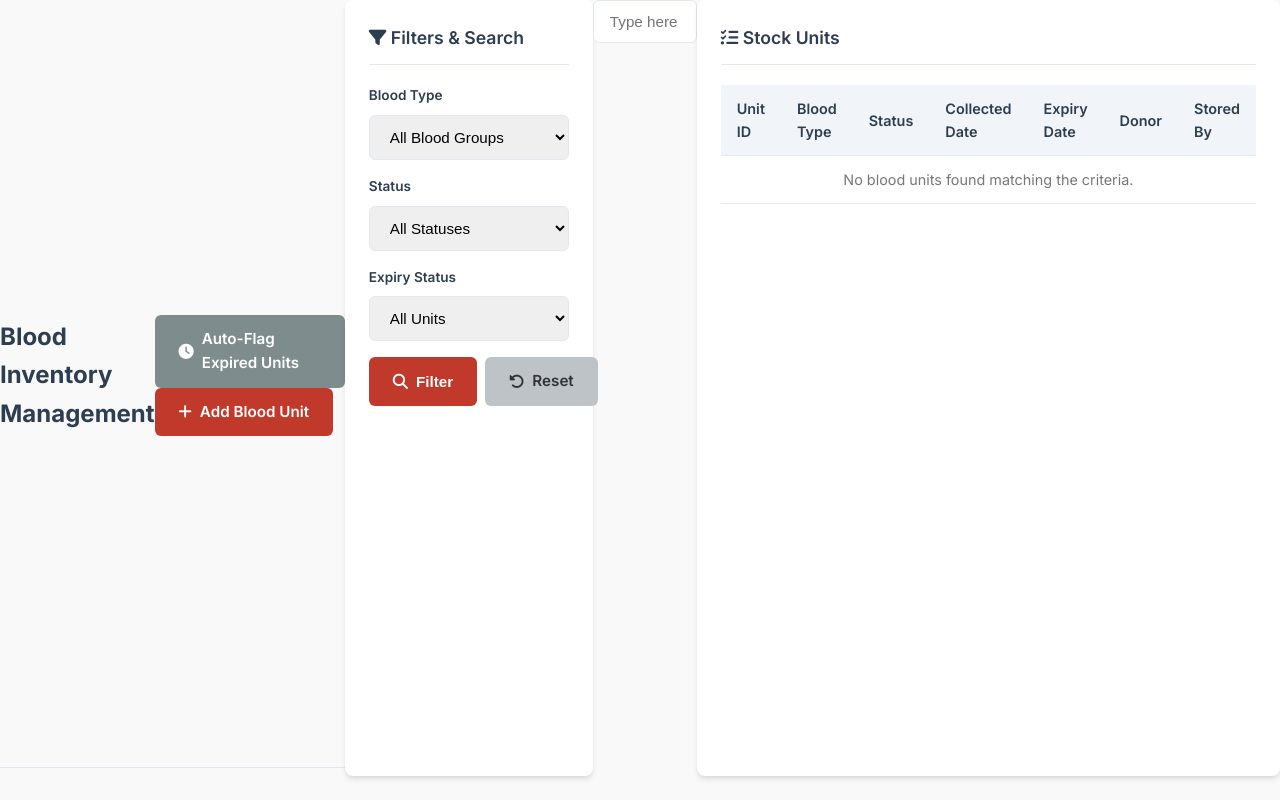
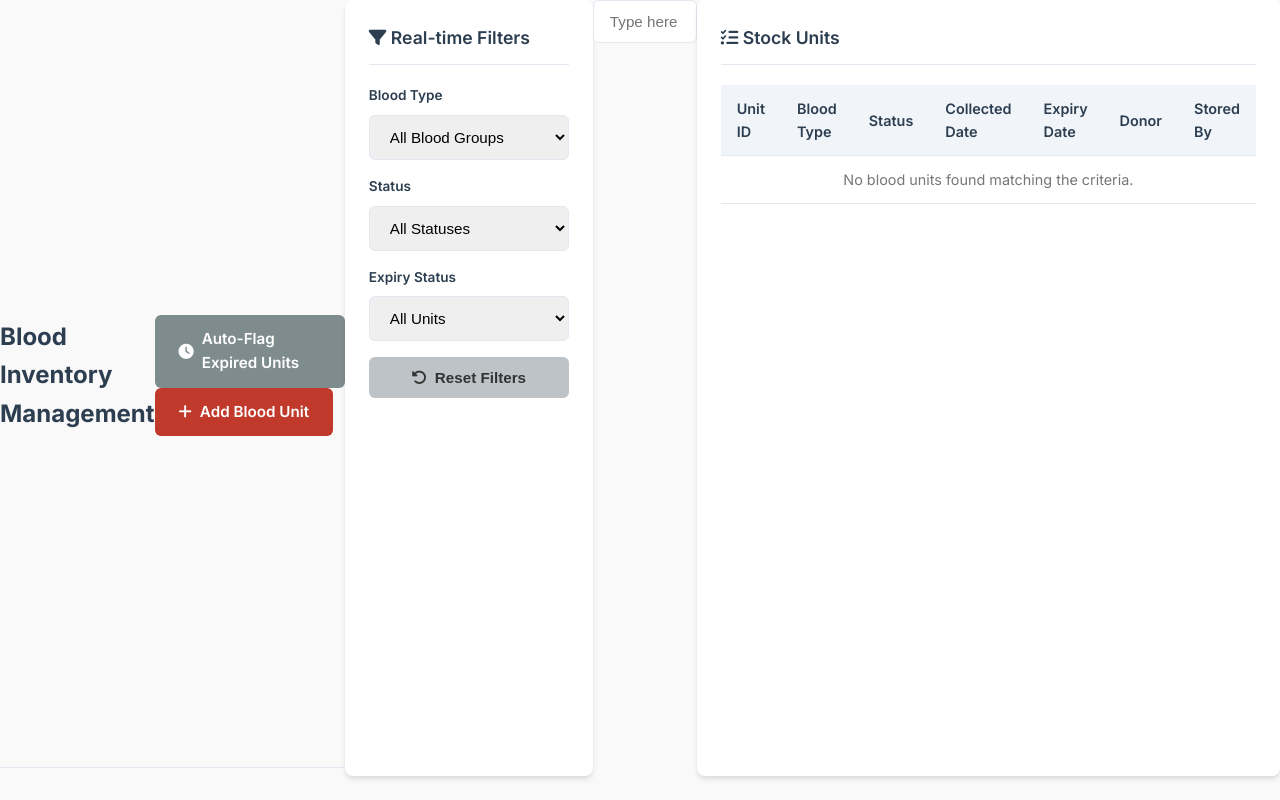
Before and after one commit to MirEashanZaman/Blood_Bridge, a PHP site: template views/admin/inventory.php in a window 1280 px wide. Run offline with PHP 8.4, Linux system fonts and the light colour scheme; the template is opened without the code that fills it, so the values that code supplies are empty.

Commit message:
Add data attributes to inventory table rows for live filtering

```diff
--- a/views/admin/inventory.php
+++ b/views/admin/inventory.php
@@ -65,43 +65,40 @@
 <?php else: ?>
     <div class="panel">
         <div class="panel-header">
-            <span class="panel-title"><i class="fa-solid fa-filter"></i> Filters & Search</span>
+            <span class="panel-title"><i class="fa-solid fa-filter"></i> Real-time Filters</span>
         </div>
-        <form action="index.php" method="GET" style="display: grid; grid-template-columns: repeat(auto-fit, minmax(200px, 1fr)); gap: 1rem; align-items: end;">
-            <input type="hidden" name="route" value="admin/inventory">
-
+        <form id="liveFilterForm" data-target-table="inventoryTable" style="display: grid; grid-template-columns: repeat(auto-fit, minmax(200px, 1fr)); gap: 1rem; align-items: end;" onsubmit="return false;">
             <div class="form-group" style="margin-bottom: 0;">
                 <label for="filter_blood_type">Blood Type</label>
-                <select name="filter_blood_type" id="filter_blood_type" class="form-control">
+                <select id="filter_blood_type" class="form-control">
                     <option value="">All Blood Groups</option>
                     <?php foreach (['A+', 'A-', 'B+', 'B-', 'AB+', 'AB-', 'O+', 'O-'] as $bt): ?>
-                        <option value="<?= $bt ?>" <?= $filters['blood_type'] === $bt ? 'selected' : '' ?>><?= $bt ?></option>
+                        <option value="<?= $bt ?>"><?= $bt ?></option>
                     <?php endforeach; ?>
                 </select>
             </div>
 
             <div class="form-group" style="margin-bottom: 0;">
                 <label for="filter_status">Status</label>
-                <select name="filter_status" id="filter_status" class="form-control">
+                <select id="filter_status" class="form-control">
                     <option value="">All Statuses</option>
                     <?php foreach (['available', 'reserved', 'dispatched', 'expired'] as $st): ?>
-                        <option value="<?= $st ?>" <?= $filters['status'] === $st ? 'selected' : '' ?>><?= ucfirst($st) ?></option>
+                        <option value="<?= $st ?>"><?= ucfirst($st) ?></option>
                     <?php endforeach; ?>
                 </select>
             </div>
 
             <div class="form-group" style="margin-bottom: 0;">
                 <label for="filter_expiry">Expiry Status</label>
-                <select name="filter_expiry" id="filter_expiry" class="form-control">
+                <select id="filter_expiry" class="form-control">
                     <option value="">All Units</option>
-                    <option value="expired" <?= $filters['expiry'] === 'expired' ? 'selected' : '' ?>>Expired Units</option>
-                    <option value="expiring_soon" <?= $filters['expiry'] === 'expiring_soon' ? 'selected' : '' ?>>Expiring in 7 Days</option>
+                    <option value="expired">Expired Units</option>
+                    <option value="expiring_soon">Expiring in 7 Days</option>
                 </select>
             </div>
 
-            <div style="display: flex; gap: 0.5rem;">
-                <button type="submit" class="btn btn-primary" style="flex: 1;"><i class="fa-solid fa-search"></i> Filter</button>
-                <a href="index.php?route=admin/inventory" class="btn btn-secondary" style="background-color: #bdc3c7; color: #333;"><i class="fa-solid fa-rotate-left"></i> Reset</a>
+            <div>
+                <button type="button" id="resetFiltersBtn" class="btn btn-secondary btn-block" style="background-color: #bdc3c7; color: #333;"><i class="fa-solid fa-rotate-left"></i> Reset Filters</button>
             </div>
         </form>
     </div>
@@ -132,7 +129,7 @@
                         <tr><td colspan="7" style="text-align: center; color: var(--text-muted);">No blood units found matching the criteria.</td></tr>
                     <?php else: ?>
                         <?php foreach ($inventory_units as $unit): ?>
-                            <tr>
+                            <tr data-blood-type="<?= htmlspecialchars($unit['blood_type']) ?>" data-status="<?= htmlspecialchars($unit['status']) ?>" data-expiry-date="<?= htmlspecialchars($unit['expiry_date']) ?>">
                                 <td>#<?= $unit['unit_id'] ?></td>
                                 <td><span class="badge badge-normal" style="background-color: #fce4ec; color: #c2185b; font-size: 0.85rem; font-weight: 700;"><?= htmlspecialchars($unit['blood_type']) ?></span></td>
                                 <td>
```
